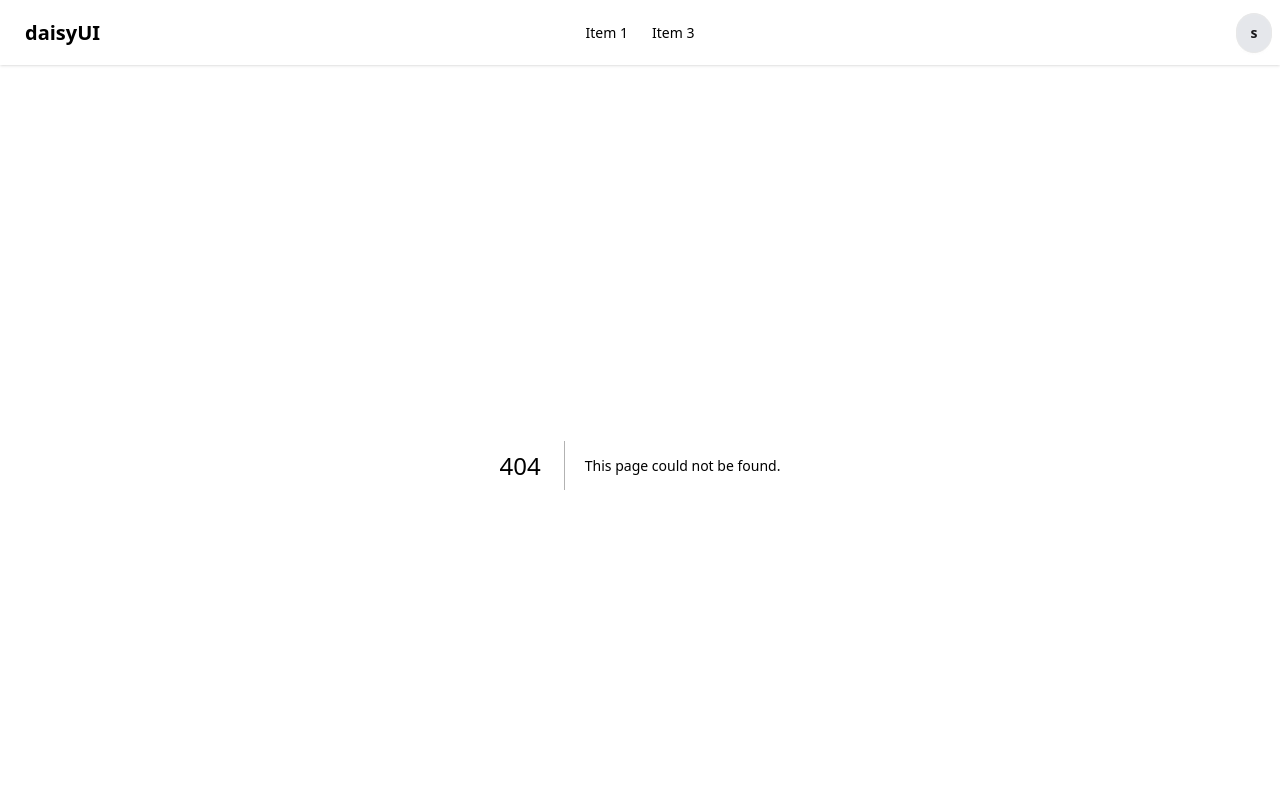
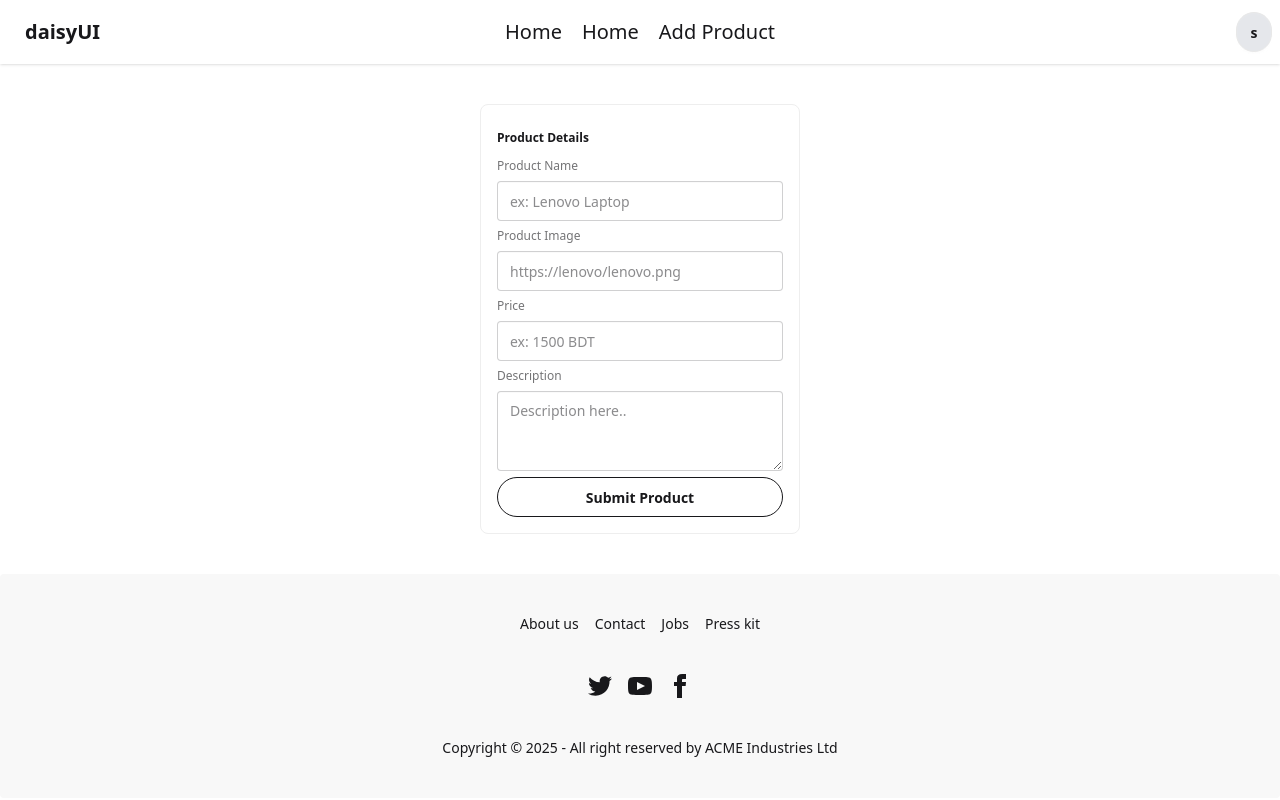
Before and after one commit to zrrehan/next-js-prac-project, a Next.js app: page /add-product in a window 1280 px wide. Before the commit this address had no page. Shown: the top 800 px of the page. Built offline with nearby package versions, Linux system fonts and the light colour scheme; sample sign-in values are in the browser's storage.

Commit message:
done with the form creation

```diff
--- /dev/null
+++ b/src/app/add-product/page.jsx
@@ -0,0 +1,52 @@
+"use client";
+import { useRouter } from "next/navigation";
+import { useEffect, useState } from "react"
+
+function AddProdcut() {
+    const [username, setUsername] = useState(null);
+    const [loading, setLoading] = useState(true);
+    const router = useRouter();
+    useEffect(() => {
+        const localUsername = localStorage.getItem("username");
+        setUsername(() => localUsername)
+        setLoading(false)
+        if (!localUsername) {
+            router.push("/login");
+        }
+    }, [])
+    if(loading) {
+        return <p>loading...</p>
+    }
+
+    function formHandler(event) {
+        event.preventDefault();
+        const [name, price, imgURL, description] = [
+            event.target.productName.value,
+            event.target.price.value,
+            event.target.productImage.value,
+            event.target.description.value,
+        ]
+        console.log(name, price, imgURL, description);
+    }
+    return(
+        <form onSubmit={formHandler} className="fieldset mx-auto my-10  border-base-300 rounded-box w-xs border p-4">
+            <legend className="fieldset-legend">Product Details</legend>
+
+            <label className="label">Product Name</label>
+            <input type="text" className="input" placeholder="ex: Lenovo Laptop" name = "productName" />
+
+            <label className="label">Product Image</label>
+            <input type="text" className="input" placeholder="https://lenovo/lenovo.png" name = "productImage" />
+
+            <label className="label">Price</label>
+            <input type="number" className="input" placeholder="ex: 1500 BDT" name = "price" />
+
+            <label className="label">Description</label>
+            <textarea className="textarea" placeholder="Description here.." name="description"></textarea>
+
+            <button className="btn btn-outline rounded-3xl">Submit Product</button>
+        </form>
+    )
+}
+
+export default AddProdcut
--- a/src/components/Navbar.jsx
+++ b/src/components/Navbar.jsx
@@ -2,6 +2,7 @@
 import { useEffect, useState } from "react";
 import LoginButton from "./Navbar/LoginButton";
 import { usePathname } from "next/navigation";
+import Link from "next/link";
 
 function Navbar() {
     const [username, setUsername] = useState("");
@@ -19,9 +20,10 @@ function Navbar() {
                 <a className="btn btn-ghost text-xl">daisyUI</a>
             </div>
             <div className="navbar-center hidden lg:flex">
-                <ul className="menu menu-horizontal px-1">
-                    <li><a>Item 1</a></li>
-                    <li><a>Item 3</a></li>
+                <ul className="menu menu-horizontal px-1 space-x-5 text-xl">
+                    <Link href = "/"><li>Home</li></Link>
+                    <Link href="/"><li>Home</li></Link>
+                    <Link href="/add-product"><li>Add Product</li></Link>
                 </ul>
             </div>
             <div className="navbar-end">
```
